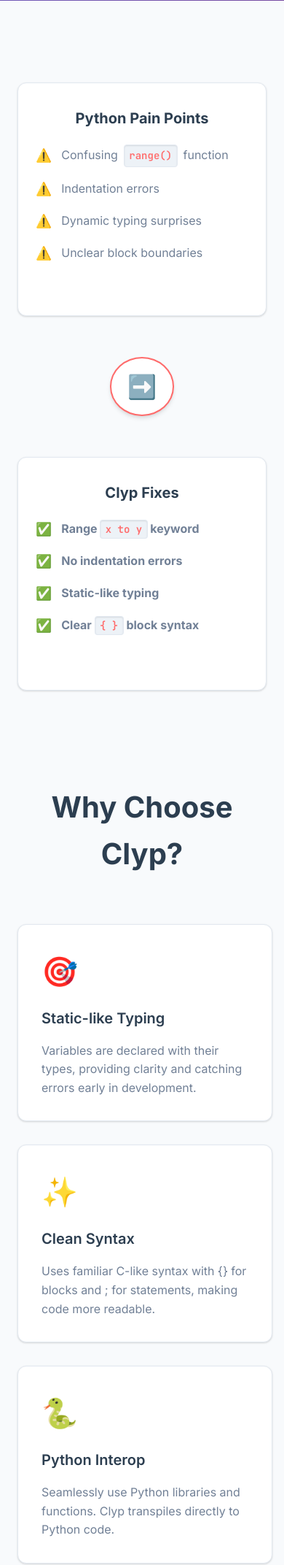
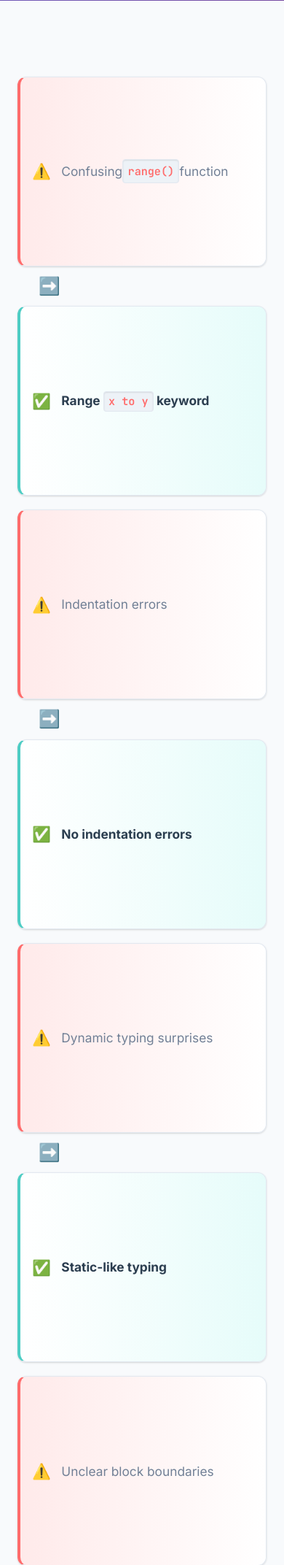
Before and after one commit to clyplang/clyplang.github.io, a Python web app: template templates/index.html in a window 390 px wide. Shown: the part 1009-3153 px from the top of the page at 73% size. Run offline with Jinja, Linux system fonts and the light colour scheme; the template is opened without the code that fills it, so the values that code supplies are empty.

Commit message:
Enhance Python vs Clyp Fixes section with a responsive table layout and improved styling

```diff
--- a/static/css/main.css
+++ b/static/css/main.css
@@ -1307,6 +1307,74 @@ body {
     }
 }
 
+/* --- Improved Python vs Clyp Fixes Table --- */
+.fixes-table {
+    display: flex;
+    flex-direction: column;
+    gap: 1.2rem;
+    margin: 2.5rem 0 1.5rem 0;
+}
+.fixes-row {
+    display: flex;
+    align-items: stretch;
+    justify-content: center;
+    gap: 0.5rem;
+}
+.fixes-cell {
+    flex: 1 1 260px;
+    background: var(--bg-card);
+    border-radius: var(--radius-lg);
+    box-shadow: var(--shadow-sm);
+    border: 1px solid var(--border-color);
+    padding: var(--spacing-lg) var(--spacing-md);
+    display: flex;
+    align-items: center;
+    font-size: 1.08rem;
+    min-width: 180px;
+    max-width: 350px;
+    transition: box-shadow 0.2s, transform 0.2s;
+}
+.fixes-cell.bad {
+    color: var(--text-secondary);
+    border-left: 4px solid #ff6b6b;
+    background: linear-gradient(90deg, #ffeaea 0%, var(--bg-card) 100%);
+}
+.fixes-cell.good {
+    color: var(--text-primary);
+    border-left: 4px solid #4ecdc4;
+    background: linear-gradient(90deg, var(--bg-card) 0%, #e6fcfa 100%);
+    font-weight: 600;
+}
+.fixes-arrow {
+    display: flex;
+    align-items: center;
+    justify-content: center;
+    font-size: 2rem;
+    color: var(--primary-color);
+    min-width: 48px;
+    max-width: 48px;
+    user-select: none;
+    transition: color 0.2s;
+}
+.fixes-cell .fix-icon {
+    margin-right: 0.7em;
+    font-size: 1.2em;
+}
+@media (max-width: 900px) {
+    .fixes-row {
+        flex-direction: column;
+        align-items: stretch;
+        gap: 0.2rem;
+    }
+    .fixes-arrow {
+        min-width: unset;
+        max-width: unset;
+        font-size: 1.5rem;
+        justify-content: flex-start;
+        margin: 0.2em 0 0.2em 1.2em;
+    }
+}
+
 /* Responsive Design */
 @media (max-width: 768px) {
     .hero-content {
--- a/templates/index.html
+++ b/templates/index.html
@@ -55,30 +55,26 @@
 <!-- Python vs Clyp Fixes Section -->
 <section class="py-clyp-fixes">
     <div class="fixes-container">
-        <div class="fixes-flex">
-            <!-- Python Bad List -->
-            <div class="fixes-list bad">
-                <h3>Python Pain Points</h3>
-                <ul>
-                    <li>Confusing <code>range()</code> function</li>
-                    <li>Indentation errors</li>
-                    <li>Dynamic typing surprises</li>
-                    <li>Unclear block boundaries</li>
-                </ul>
+        <div class="fixes-table">
+            <div class="fixes-row">
+                <div class="fixes-cell bad"><span class="fix-icon">⚠️</span>Confusing <code>range()</code> function</div>
+                <div class="fixes-arrow">➡️</div>
+                <div class="fixes-cell good"><span class="fix-icon">✅</span><strong>Range <code>x to y</code> keyword</strong></div>
             </div>
-            <!-- Divider -->
-            <div class="fixes-divider">
-                <span class="divider-icon">➡️</span>
+            <div class="fixes-row">
+                <div class="fixes-cell bad"><span class="fix-icon">⚠️</span>Indentation errors</div>
+                <div class="fixes-arrow">➡️</div>
+                <div class="fixes-cell good"><span class="fix-icon">✅</span><strong>No indentation errors</strong></div>
             </div>
-            <!-- Clyp Good List -->
-            <div class="fixes-list good">
-                <h3>Clyp Fixes</h3>
-                <ul>
-                    <li><strong>Range <code>x to y</code> keyword</strong></li>
-                    <li><strong>No indentation errors</strong></li>
-                    <li><strong>Static-like typing</strong></li>
-                    <li><strong>Clear <code>{ }</code> block syntax</strong></li>
-                </ul>
+            <div class="fixes-row">
+                <div class="fixes-cell bad"><span class="fix-icon">⚠️</span>Dynamic typing surprises</div>
+                <div class="fixes-arrow">➡️</div>
+                <div class="fixes-cell good"><span class="fix-icon">✅</span><strong>Static-like typing</strong></div>
+            </div>
+            <div class="fixes-row">
+                <div class="fixes-cell bad"><span class="fix-icon">⚠️</span>Unclear block boundaries</div>
+                <div class="fixes-arrow">➡️</div>
+                <div class="fixes-cell good"><span class="fix-icon">✅</span><strong>Clear <code>{ }</code> block syntax</strong></div>
             </div>
         </div>
     </div>
```
